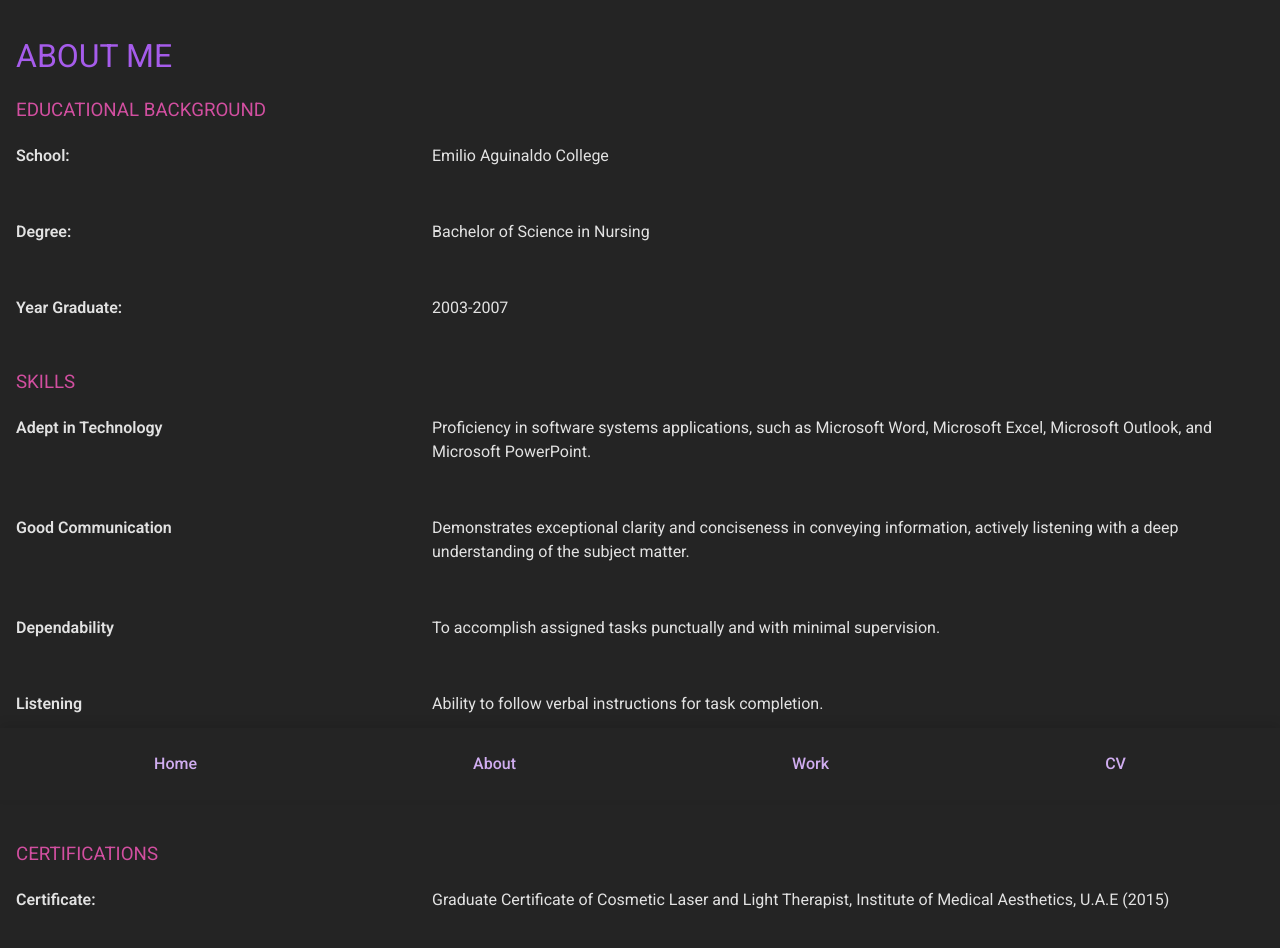
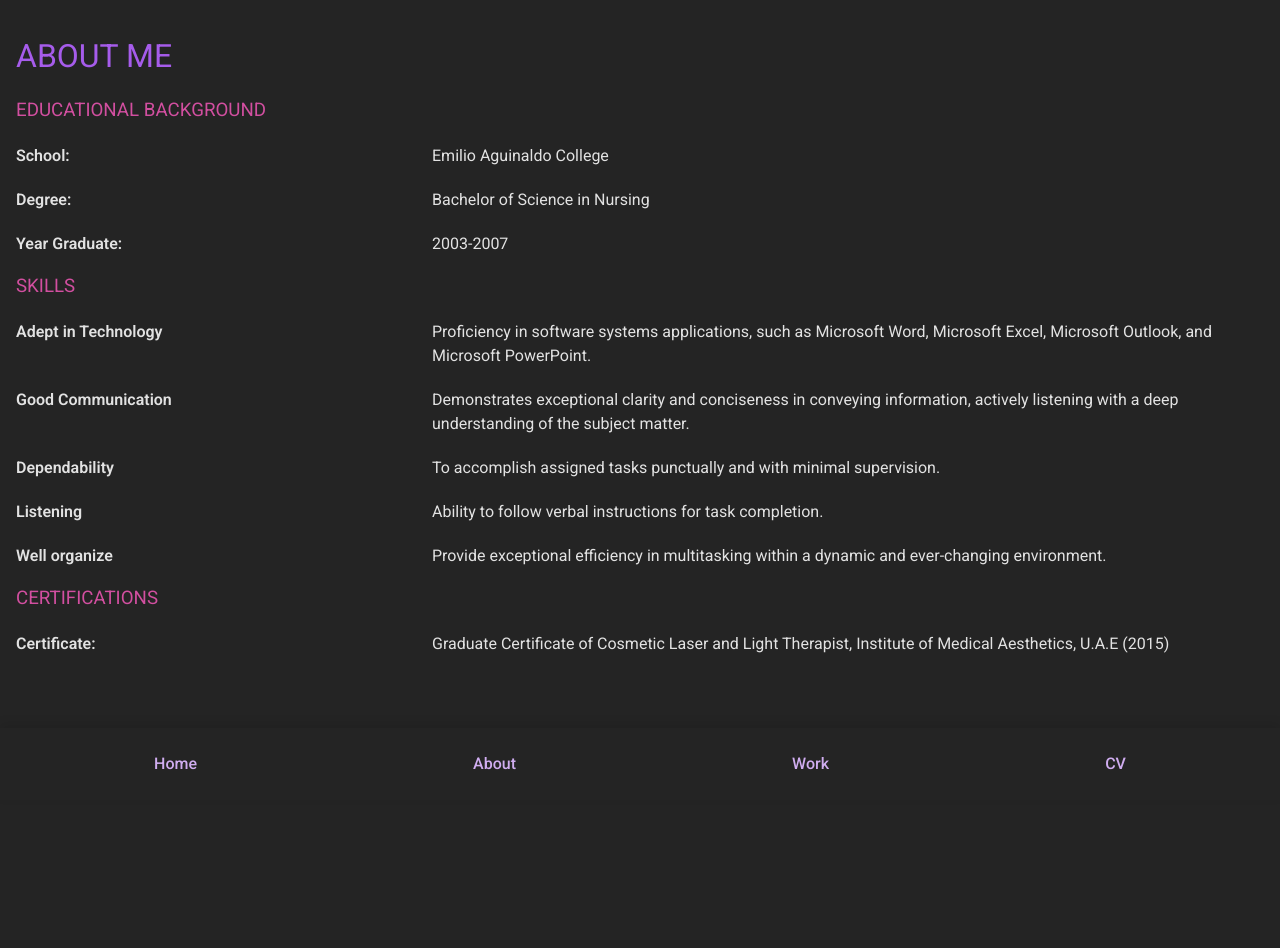
Before and after one commit to RamonSanGabriel/klaire-cv, a React (Vite) app in the folder klaire-CV/: page /about in a window 1280 px wide. Shown: the top 948 px of the page. After the commit the page ends 800 px from the top, so only its background shows below. Built offline with nearby package versions, Linux system fonts and the light colour scheme; a web font is replaced by a local one.

Commit message:
Update AboutMe.module.css

```diff
--- a/klaire-CV/src/components/AboutMe/AboutMe.module.css
+++ b/klaire-CV/src/components/AboutMe/AboutMe.module.css
@@ -6,7 +6,7 @@
 .listItem {
   display: grid;
   grid-template-columns: repeat(1, 1fr 2fr);
-  padding-bottom: 2rem;
+  padding-bottom: 2nrem;
 
   & p {
     font-weight: 600;
```
